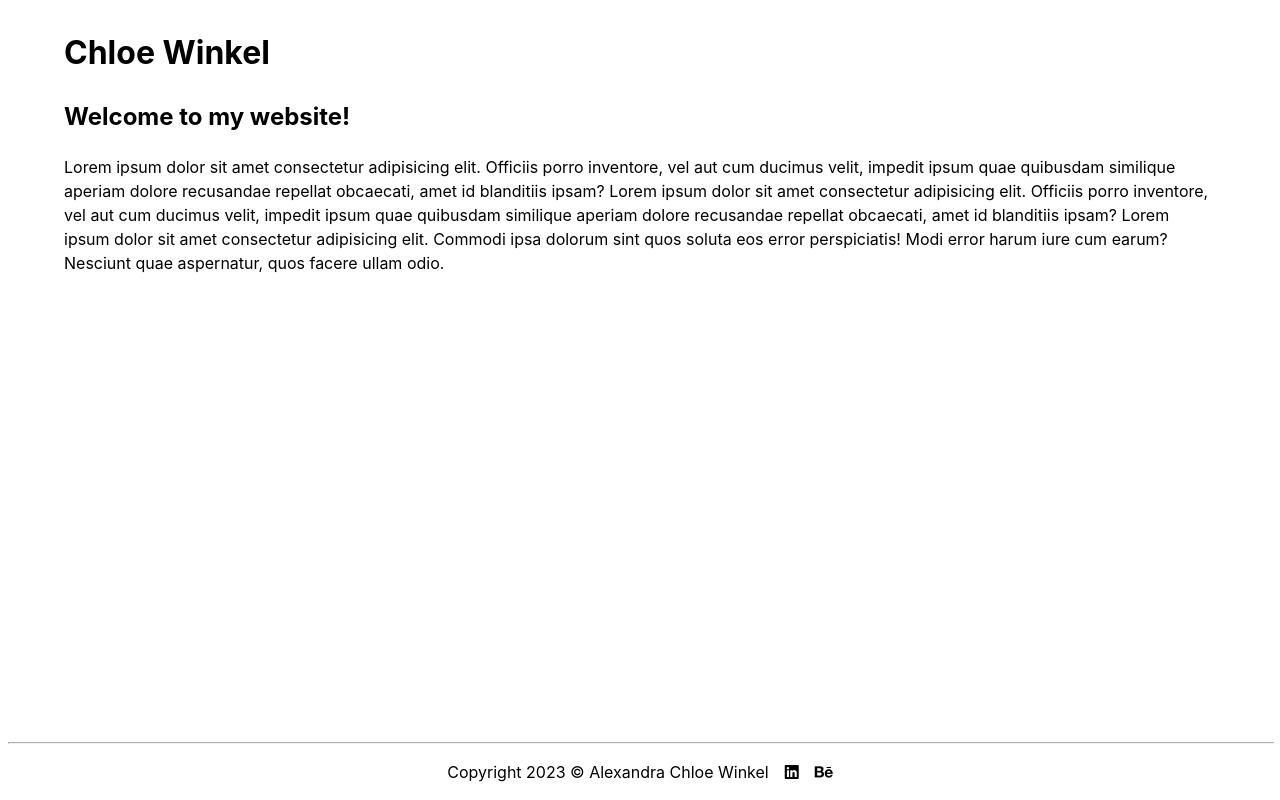
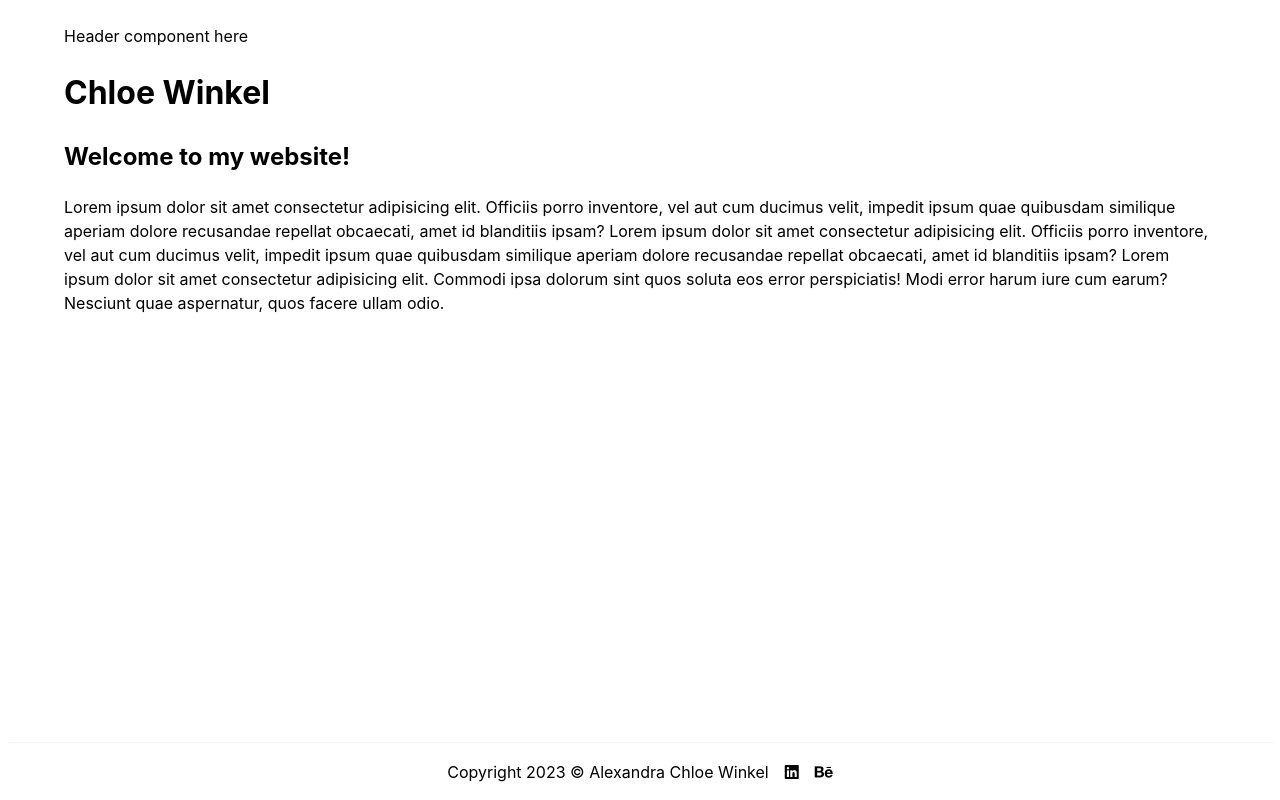
Before and after one commit to fourstepper/chloewinkel.com, a SvelteKit app: page / in a window 1280 px wide. Built offline with nearby package versions, Linux system fonts and the light colour scheme.

Commit message:
feat(site): a couple adjustments

```diff
--- a/src/lib/components/Footer.svelte
+++ b/src/lib/components/Footer.svelte
@@ -44,9 +44,8 @@
     width: 100%;
     hr {
       width: 100%;
-      opacity: 0.8;
+      opacity: 0.1;
       margin-bottom: 1rem;
-      color: getColor(green);
     }
     footer {
       display: flex;
--- a/src/routes/+layout.svelte
+++ b/src/routes/+layout.svelte
@@ -3,9 +3,16 @@
   import "../app.scss";
 </script>
 
-<main class="wrapper">
-  <slot />
-</main>
+<svelte:head>
+  <title>Chloe Winkel</title>
+</svelte:head>
+
+<div class="wrapper">
+  <p>Header component here</p>
+  <main>
+    <slot />
+  </main>
+</div>
 
 <Footer />
 
```
Also changed, not shown: 1 other file (tests, documents, lock files or other folders).
